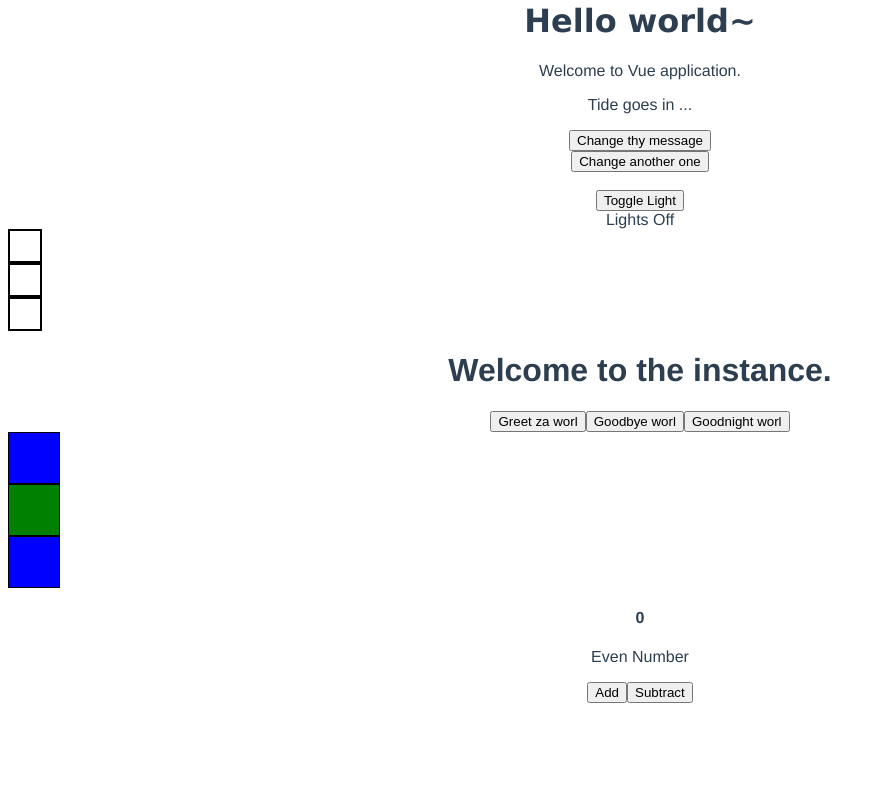
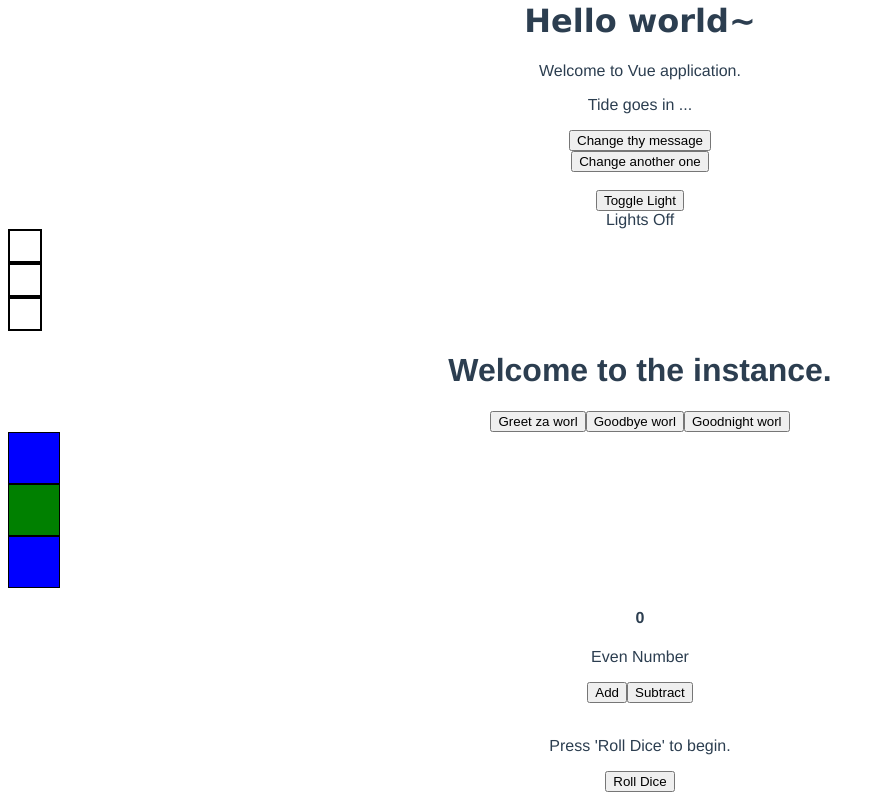
Before and after one commit to muhdarifrawi/2021Dec_TGC15_Vue_Revision, a Vue app: page / in a window 1280 px wide. Shown: the part 283-1083 px from the top of the page, without its empty margins (0-885 px from the left). Before the commit the page ends 994 px from the top, so only its background shows below. Built offline with nearby package versions, Linux system fonts and the light colour scheme.

Commit message:
completed hands on 2.2.

```diff
--- a/src/App.vue
+++ b/src/App.vue
@@ -8,6 +8,7 @@
   <ColoredBox></ColoredBox>
   <ColoredBox></ColoredBox>
   <Counter></Counter>
+  <Dice></Dice>
 </template>
 
 <script>
@@ -16,6 +17,7 @@ import RandomBox from './components/RandomBox.vue'
 import SayGreetings from './components/SayGreetings.vue'
 import ColoredBox from './components/ColoredBox.vue'
 import Counter from './components/Counter.vue'
+import Dice from './components/Dice.vue'
 
 export default {
   name: 'App',
@@ -24,7 +26,8 @@ export default {
     RandomBox,
     SayGreetings,
     ColoredBox,
-    Counter
+    Counter,
+    Dice
   }
 }
 </script>
--- /dev/null
+++ b/src/components/Dice.vue
@@ -0,0 +1,22 @@
+<template>
+  <br /><br />
+  <p>{{ message }}<span v-if="message%2 == 0">!</span></p>
+  <button @click="rollDice">Roll Dice</button>
+</template>
+<script>
+export default {
+  data: function(){
+    return {
+          message: "Press 'Roll Dice' to begin."
+    }
+  }
+,
+  methods: {
+      rollDice: function(){
+          this.message = Math.floor(Math.random()*6 + 1)
+      }
+  }
+};
+</script>
+<style>
+</style>
```
